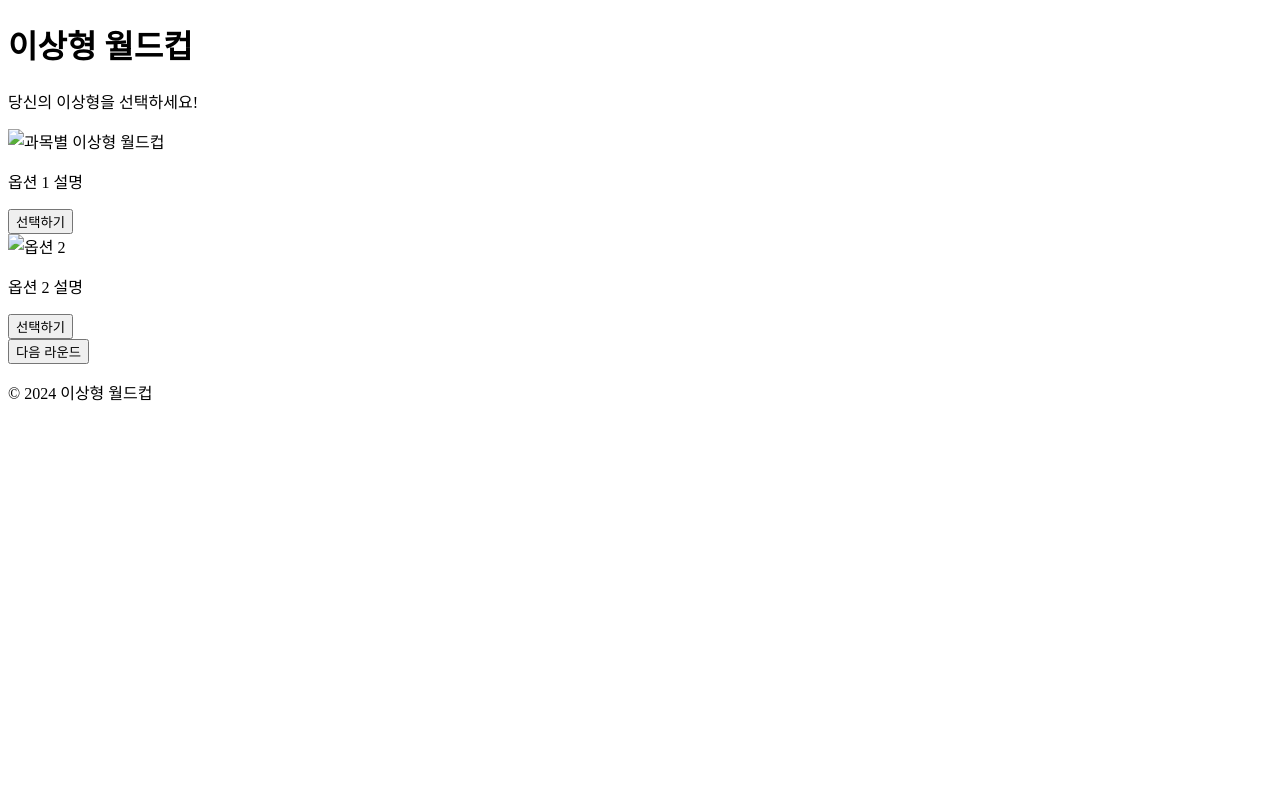
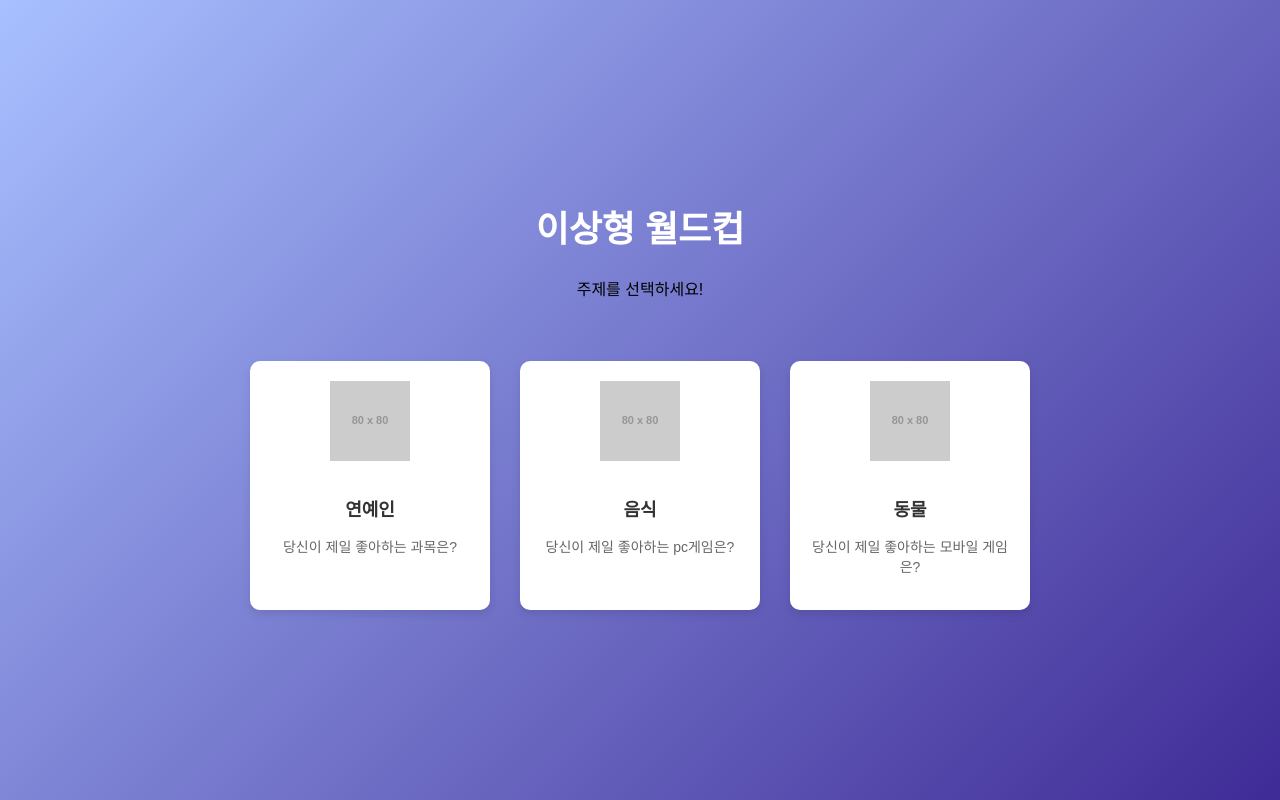
Before and after one commit to wasans6/web_suhang, a plain HTML site: page index.html in a window 1280 px wide. Drawn offline with Linux system fonts and the light colour scheme; placeholder pictures from the web are drawn by us.

Commit message:
Update index.html

```diff
--- a/index.html
+++ b/index.html
@@ -4,35 +4,95 @@
     <meta charset="UTF-8">
     <meta name="viewport" content="width=device-width, initial-scale=1.0">
     <title>이상형 월드컵</title>
-    <link rel="stylesheet" href="styles.css">
+    <style>
+        body {
+            font-family: 'Arial', sans-serif;
+            margin: 0;
+            padding: 0;
+            /* 그라데이션 배경 추가 */
+            background: linear-gradient(135deg, #a8c0ff, #3f2b96);
+            /* 배경 색상이 대각선으로 자연스럽게 변하는 그라데이션 */
+            display: flex;
+            flex-direction: column;
+            align-items: center;
+            justify-content: center;
+            height: 100vh;
+        }
+
+        header {
+            text-align: center;
+            margin-bottom: 30px;
+        }
+
+        h1 {
+            font-size: 36px;
+            color: #fff; /* 텍스트 색상은 배경에 맞게 흰색 */
+        }
+
+        .category-container {
+            display: flex;
+            flex-wrap: wrap;
+            justify-content: center;
+        }
+
+        .category-card {
+            background-color: white;
+            border-radius: 10px;
+            width: 200px;
+            margin: 15px;
+            box-shadow: 0 4px 8px rgba(0, 0, 0, 0.1);
+            text-align: center;
+            padding: 20px;
+            cursor: pointer;
+            transition: transform 0.3s;
+        }
+
+        .category-card:hover {
+            transform: scale(1.05);
+        }
+
+        .category-card img {
+            width: 80px;
+            height: 80px;
+            object-fit: contain;
+            margin-bottom: 15px;
+        }
+
+        .category-card h2 {
+            font-size: 18px;
+            color: #333;
+        }
+
+        .category-card p {
+            font-size: 14px;
+            color: #666;
+        }
+    </style>
 </head>
 <body>
-    <header>
-        <h1>이상형 월드컵</h1>
-        <p>당신의 이상형을 선택하세요!</p>
-    </header>
 
-    <main>
-        <section id="matchup" class="matchup">
-            <div class="option" id="option1">
-                <img src="image1.jpg" alt="과목별 이상형 월드컵">
-                <p>과목별 이상형 월드컵은 각 과목에 대한 선호도로 우위를 가립니다! 여기서 당신의 최애 과목을 선택하세요</p>
-                <button class="select-btn">선택하기</button>
-            </div>
-            <div class="option" id="option2">
-                <img src="image2.jpg" alt="옵션 2">
-                <p>옵션 2 설명</p>
-                <button class="select-btn">선택하기</button>
-            </div>
-        </section>
+<header>
+    <h1>이상형 월드컵</h1>
+    <p>주제를 선택하세요!</p>
+</header>
 
-        <button id="nextRound" class="hidden">다음 라운드</button>
-    </main>
+<div class="category-container">
+    <div class="category-card" onclick="window.location.href='choose.html?category=celebrities'">
+        <img src="https://via.placeholder.com/80?text=💕" alt="과목">
+        <h2>연예인</h2>
+        <p>당신이 제일 좋아하는 과목은?</p>
+    </div>
+    <div class="category-card">
+        <img src="https://via.placeholder.com/80?text=🍔" alt="PC게임">
+        <h2>음식</h2>
+        <p>당신이 제일 좋아하는 pc게임은?</p>
+    </div>
+    <div class="category-card">
+        <img src="https://via.placeholder.com/80?text=🐶" alt="모바일 게임">
+        <h2>동물</h2>
+        <p>당신이 제일 좋아하는 모바일 게임은?</p>
+    </div>
+</div>
 
-    <footer>
-        <p>© 2024 이상형 월드컵</p>
-    </footer>
-
-    <script src="script.js"></script>
 </body>
 </html>
```
